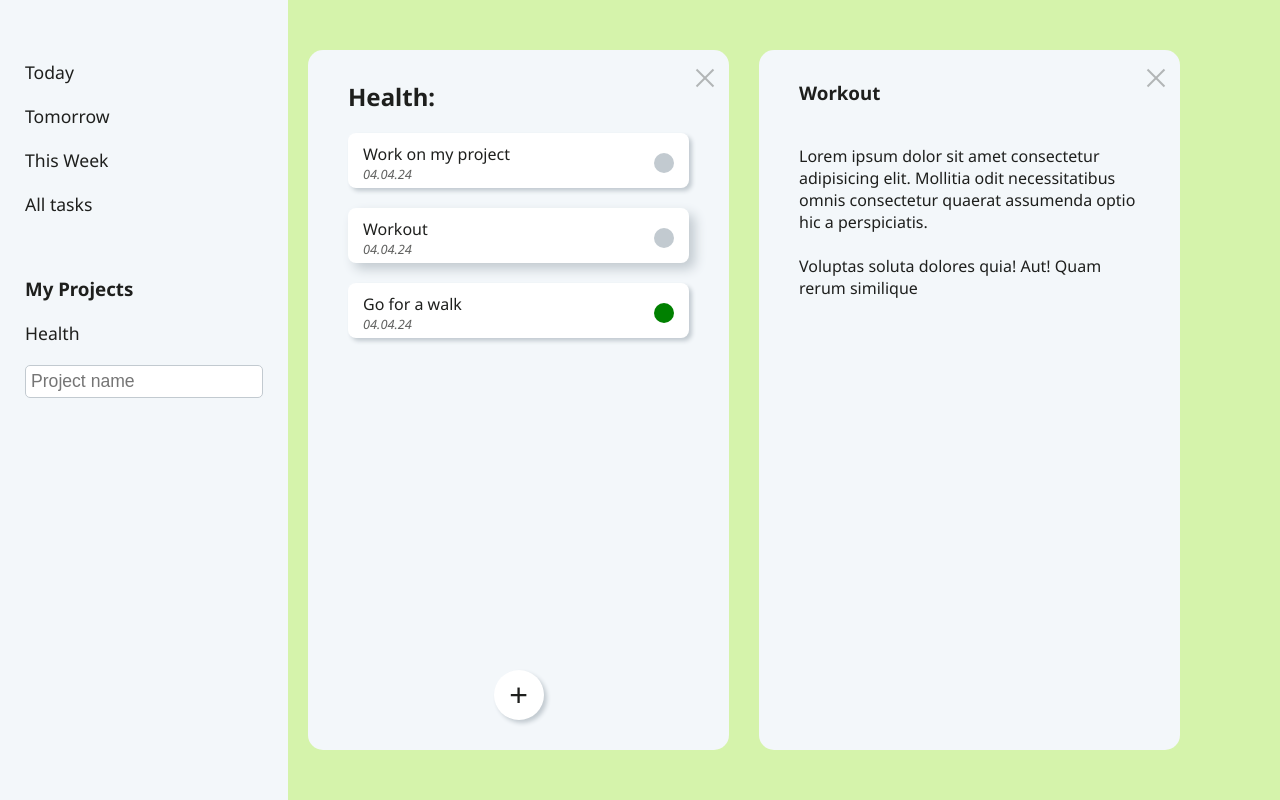
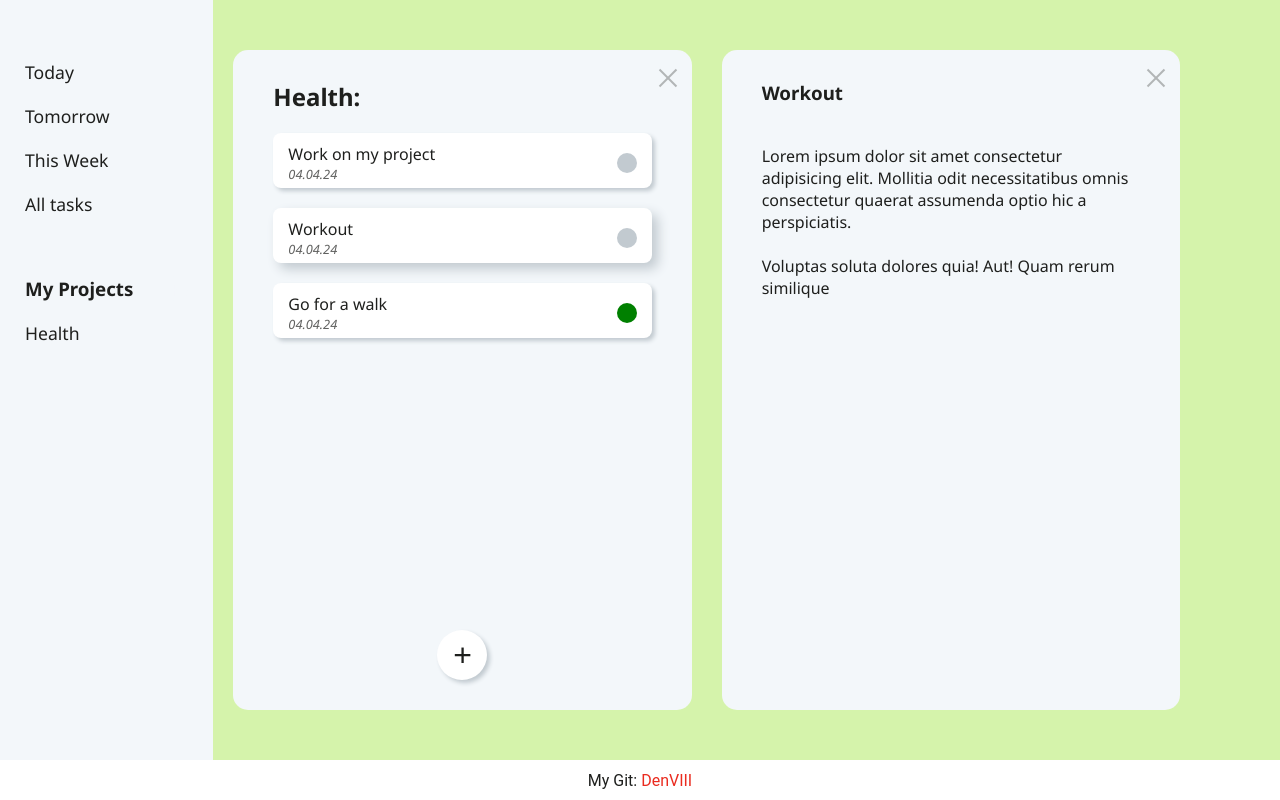
Before and after one commit to DenVIII/todoos, a website built with webpack: page dist/index.html in a window 1280 px wide. Built offline with nearby package versions, Linux system fonts and the light colour scheme.

Commit message:
Add footer

```diff
--- a/dist/index.html
+++ b/dist/index.html
@@ -22,7 +22,7 @@
           <button class="new-project-btn">+</button>
         </div>
         <li>Health</li>
-        <li class="new-project-input"><input type="text" placeholder="Project name" maxlength="50"></li>
+        <li class="new-project-input hidden"><input type="text" placeholder="Project name" maxlength="50"></li>
       </ul>
     </nav>
     <div class="wrapper hidden">
@@ -38,7 +38,7 @@
           <textarea id="description" name="description" cols="30" rows="3" ></textarea>
         </div>
         <div class="form-buttons">
-          <button class="btn">Create</button>
+          <button type="submit" class="btn">Create</button>
           <button class="btn">Cancel</button>
         </div>
       </form>
@@ -84,6 +84,9 @@
         </div>
       </div>
     </main>
-   <script src="main.js"></script>
+    <footer>
+      <p>My Git: <a href="https://github.com/DenVIII">DenVIII</a></p>
+    </footer>
+    <script src="main.js"></script>
   </body>
 </html>
--- a/dist/styles.css
+++ b/dist/styles.css
@@ -5,7 +5,6 @@
     --shadow-color: #c2cad0;
     --btn-color: white;
     --text-color: #1e1f1d;
-    --secondary-color: #392F5A;
     --accent-color: #EA2B1F;
     --elem-shadow: 3px 3px 4px var(--shadow-color);
 }
@@ -24,7 +23,7 @@
 body {
     display: grid;
     grid-template-columns: 1fr 5fr;
-    grid-template-rows: 1fr;
+    grid-template-rows: 1fr auto;
     height: 100vh;
     width: 100%;
     font-family: "Noto Sans";
@@ -280,3 +279,21 @@ nav li:hover {
     border: 1px solid var(--shadow-color);
     border-radius: 5px;
 }
+
+/* footer */
+
+footer {
+    display: flex;
+    justify-content: center;
+    align-items: center;
+    height: 40px;
+    min-height: 40px;
+    width: 100%;
+    font-family: 'Roboto', sans-serif;
+    grid-area: 2 / 1 / 3 / 3;
+}
+
+footer a {
+    text-decoration: none;
+    color: var(--accent-color);
+}
```
